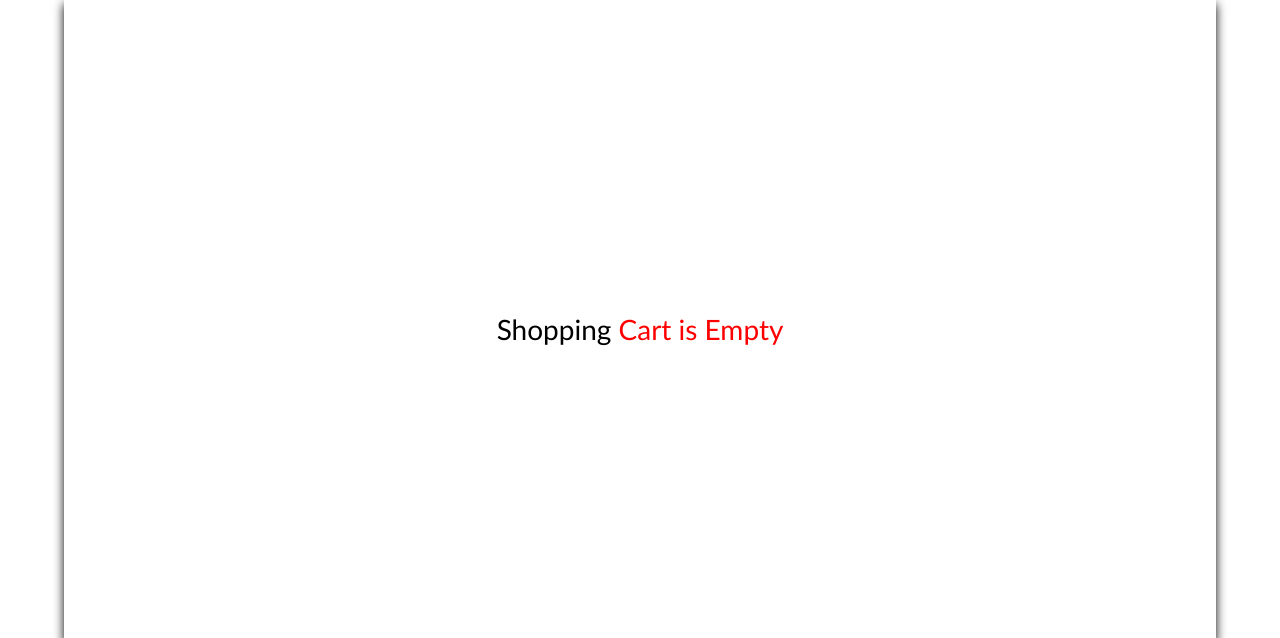
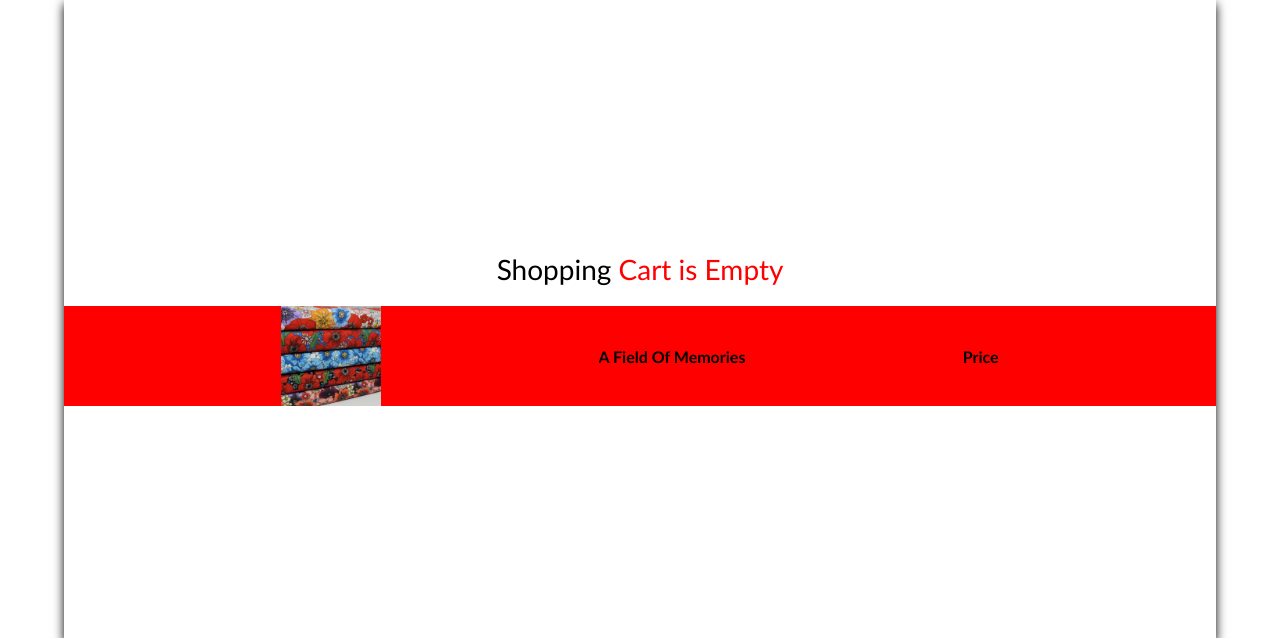
Before and after one commit to Vamshireddy2001/Programming-for-Information-system, a Flask app: page /cart in a window 1280 px wide. Shown: the part 86-724 px from the top of the page. Run offline with Flask 3, Linux system fonts and the light colour scheme.

Commit message:
cart section

```diff
--- a/static/css/index.css
+++ b/static/css/index.css
@@ -443,3 +443,22 @@ form input
  color: white;
  font-weight: 600;
 }
+.cartsection
+{
+    display: flex;
+    flex-direction: column;
+    justify-content: space-evenly;
+    align-items: center;
+    width: 100%;
+    height: 100%;
+}
+
+.cartsection .imgsection
+{
+    display: flex;
+    flex-direction: row;
+    justify-content: space-evenly;
+    align-items: center;
+    width: 100%;
+    background-color: red;
+}
--- a/static/js/index.js
+++ b/static/js/index.js
@@ -20,6 +20,7 @@ function cartFunction(id)
 {
     const imagePart=document.querySelector(`#${id}`);
     itemSection.push(imagePart);
+    console.log(itemSection)
 }
 
 
--- a/templates/cart.html
+++ b/templates/cart.html
@@ -2,11 +2,11 @@
    <main>
       <div class="collectionbox">
         <h3 style="text-align: center;width: 100%;" >Shopping <span style="color:var(--primarycolor)" >Cart is Empty</span></h3>
-        <div class="imagemain" style="display: none;">
+        <div class="cartsection">
         <div class="imgsection" >
-            <img src="static/images/coll1.jpg" id="col1"/>
+            <img src="static/images/coll1.jpg" width="100" height="100"/>
             <h4>A Field Of Memories</h4>
-            <button>Add Cart</button>
+            <h4>Price</h4>
         </div>
     </div>
       </div>
```
